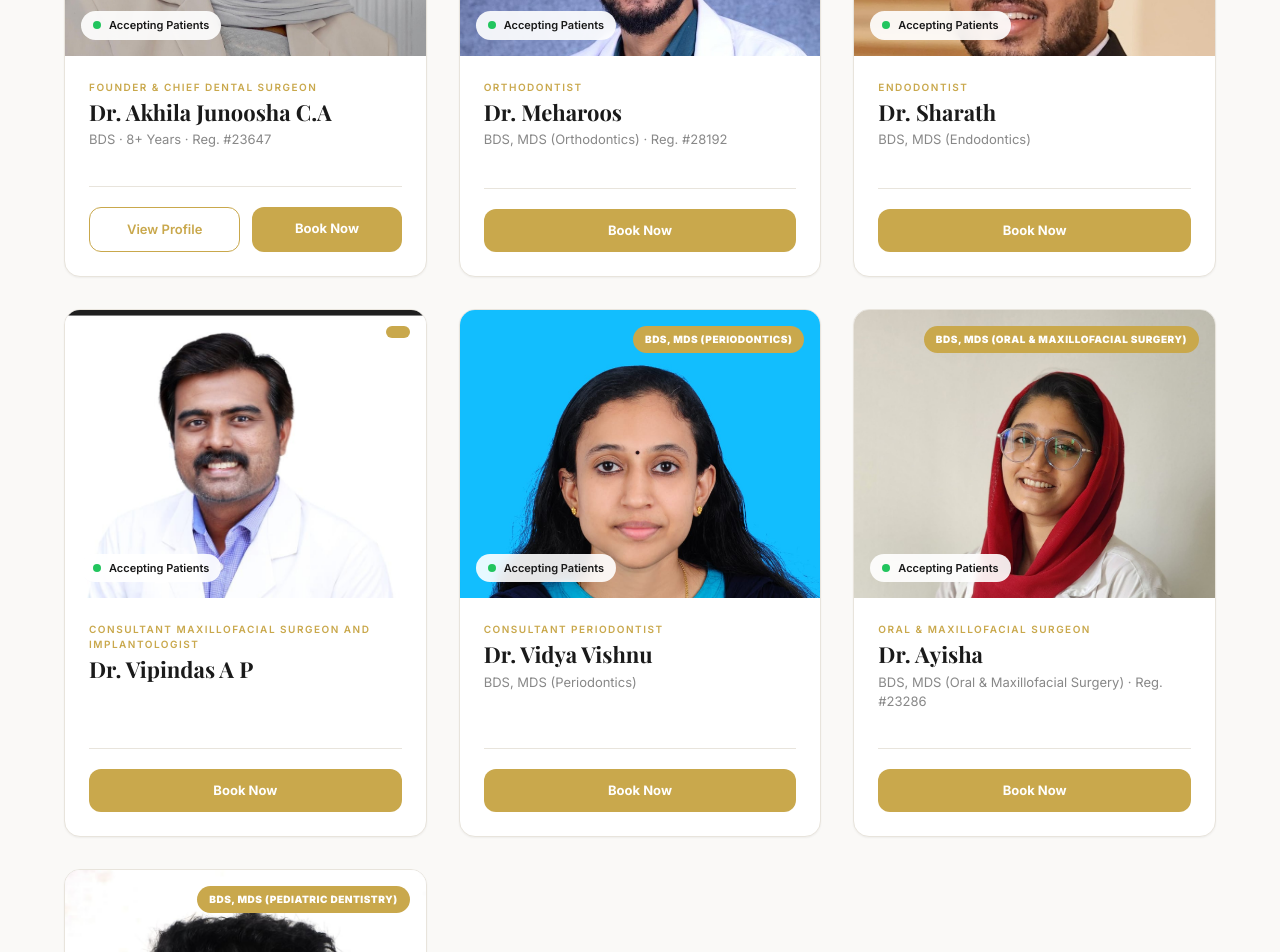
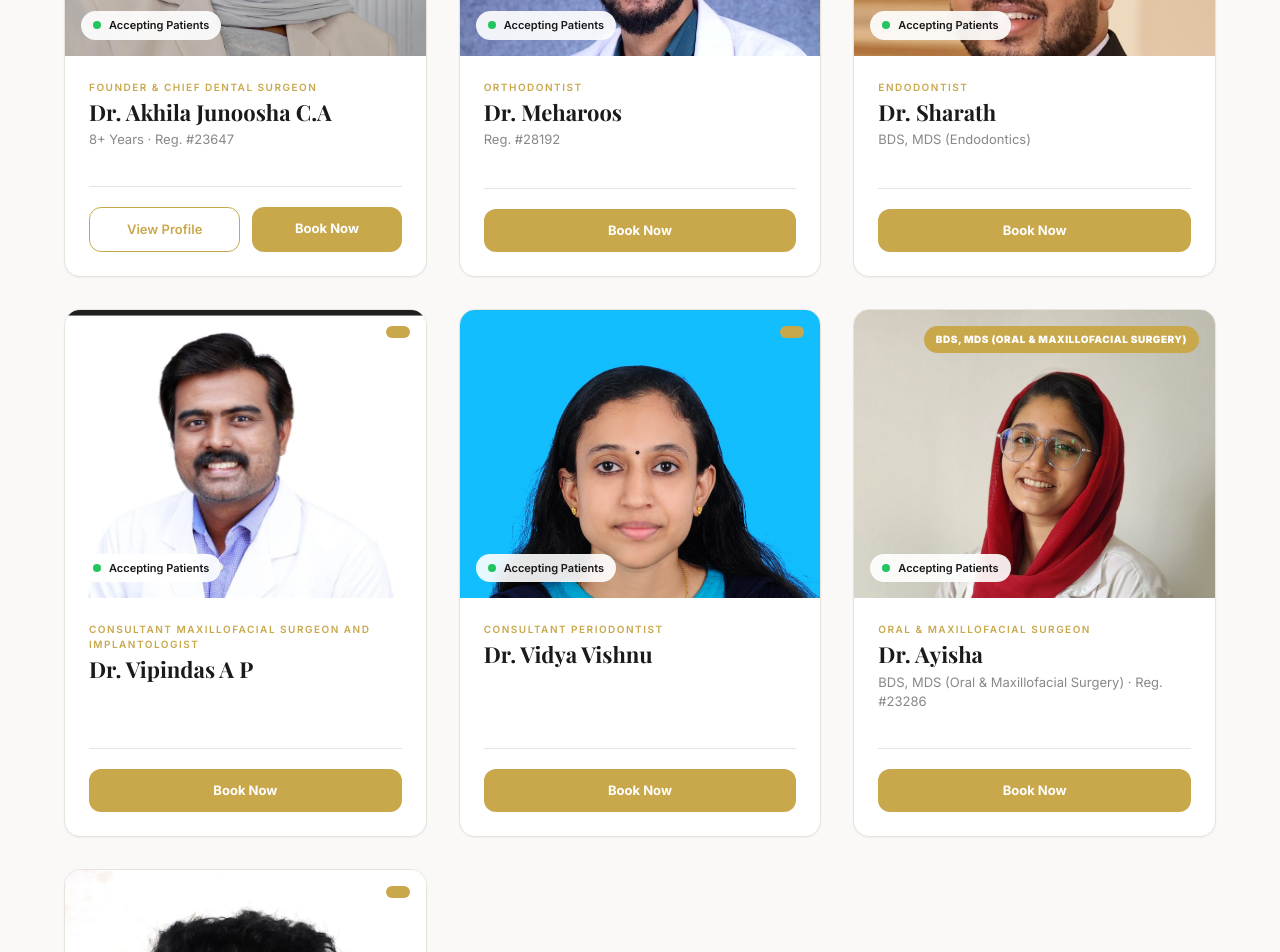
Before and after one commit to mailattfg-ops/eminent-dental-care, a Next.js app: page /doctors in a window 1280 px wide. Shown: the part 900-1852 px from the top of the page. Built offline with nearby package versions, Linux system fonts and the light colour scheme; a web font is replaced by a local one.

Commit message:
Show qualification label only on Dr. Sharath and Dr. Ayisha cards

```diff
--- a/src/data/company.ts
+++ b/src/data/company.ts
@@ -153,7 +153,7 @@ export const services = [
 export const doctors = [
   {
     name: "Dr. Akhila Junoosha C.A",
-    qualification: "BDS",
+    qualification: "",
     experience: "8+ Years",
     role: "Founder & Chief Dental Surgeon",
     regNo: "23647",
@@ -172,7 +172,7 @@ export const doctors = [
   },
   {
     name: "Dr. Meharoos",
-    qualification: "BDS, MDS (Orthodontics)",
+    qualification: "",
     experience: "",
     role: "Orthodontist",
     regNo: "28192",
@@ -221,7 +221,7 @@ export const doctors = [
   },
   {
     name: "Dr. Vidya Vishnu",
-    qualification: "BDS, MDS (Periodontics)",
+    qualification: "",
     experience: "",
     role: "Consultant Periodontist",
     regNo: "",
@@ -257,7 +257,7 @@ export const doctors = [
   },
   {
     name: "Dr. Najroof K",
-    qualification: "BDS, MDS (Pediatric Dentistry)",
+    qualification: "",
     experience: "",
     role: "Pedodontist",
     regNo: "",
```
